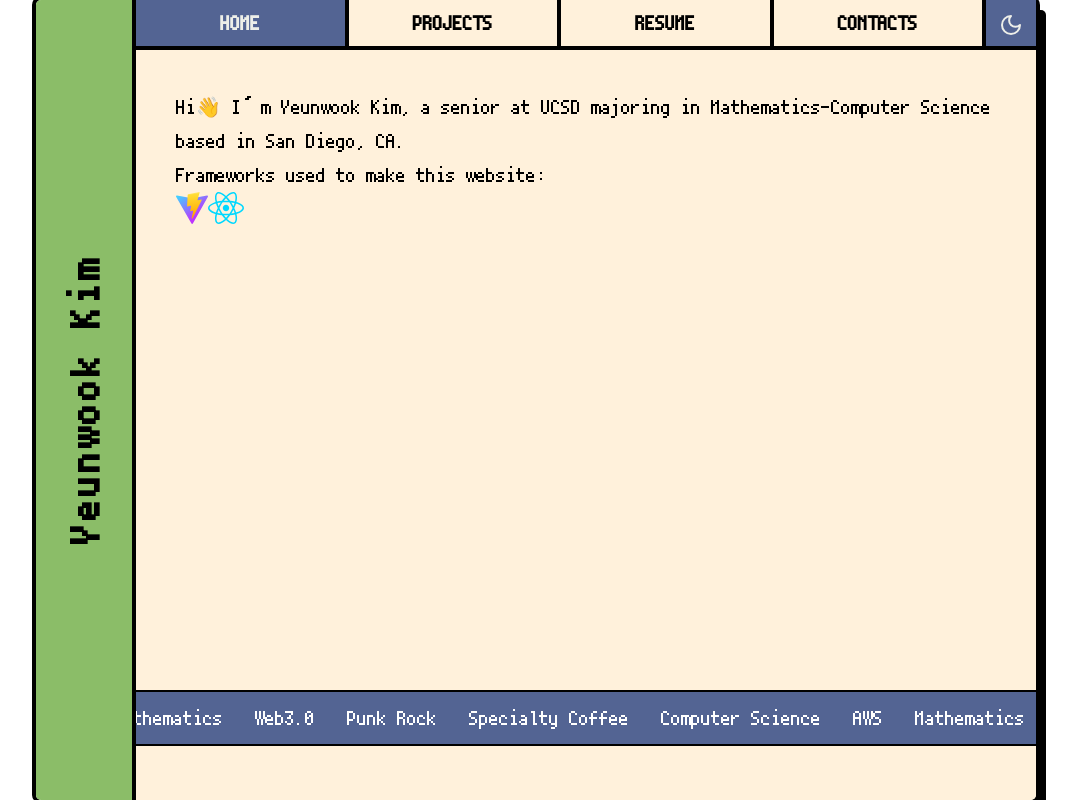
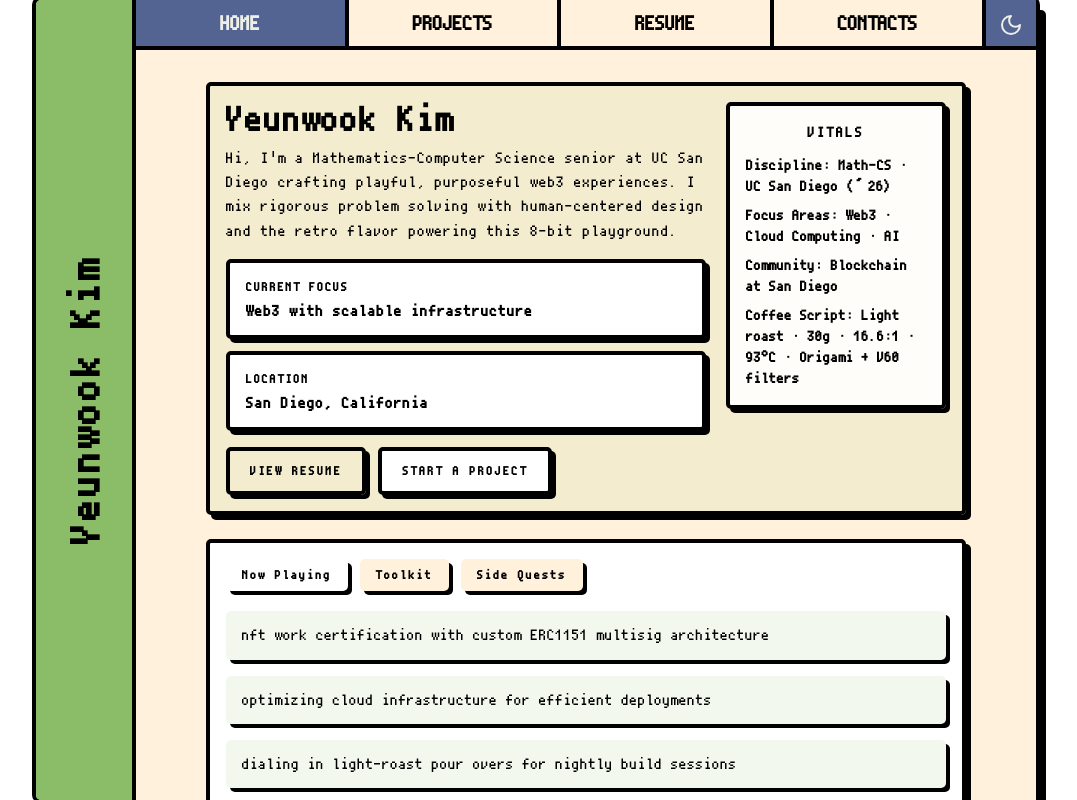
Before and after one commit to Yanuk-K/Personal-Website, a React (Vite) app: page / in a window 1280 px wide. Shown: the whole page, without its empty margins (104-1181 px from the left). Built offline with nearby package versions, Linux system fonts and the light colour scheme.

Commit message:
Huge update to main page

```diff
--- a/src/pages/Home.tsx
+++ b/src/pages/Home.tsx
@@ -1,37 +1,166 @@
+import { useMemo, useState } from "react";
 import reactLogo from "../assets/react.svg";
 import viteLogo from "../assets/vite.svg";
 import Marquee from "../components/Marquee";
 
+type PanelKey = "now" | "stack" | "fun";
+
 function Home() {
-  const items = [
+  const items = useMemo(
+    () => [
       "Computer Science",
       "AWS",
       "Mathematics",
       "Web3.0",
       "Punk Rock",
       "Specialty Coffee",
-  ];
+      "Rhythm Games",
+      "Riichi Mahjong",
+    ],
+    [],
+  );
+
+  const [activePanel, setActivePanel] = useState<PanelKey>("now");
+
+  const panelCopy: Record<PanelKey, string[]> = {
+    now: [
+      "nft work certification with custom ERC1151 multisig architecture",
+      "optimizing cloud infrastructure for efficient deployments",
+      "dialing in light-roast pour overs for nightly build sessions",
+    ],
+    stack: [
+      "TypeScript · React · Vite for rapid web experiences",
+      "Solidity · Python · Java · C++ for cross-stack problem solving",
+      "AWS (Lambda, EC2, RDS) · Docker · Kubernetes",
+    ],
+    fun: [
+      "moshing at punk rock gigs!!!",
+      "binge gaming at arcades",
+      "tracking coffee recipes like patch notes",
+    ],
+  };
+
   return (
-    <div className="min-h-[87dvh] flex flex-col justify-between">
-      <div className="w600:p-[30px] w600:text-lg w400:p-5 w400:text-base p-10 text-xl leading-[1.7]">
-        <p>
-          Hi👋 I’m Yeunwook Kim, a senior at UCSD majoring in
-          Mathematics-Computer Science based in San Diego, CA.
+    <div className="flex h-full flex-col bg-bg text-text dark:bg-darkBg dark:text-darkText">
+      <div className="mx-auto flex w-full max-w-[800px] flex-1 flex-col gap-6 px-5 pb-8 pt-8 w800:max-w-[700px] w700:gap-5 w600:px-4 w500:max-w-[560px] w400:pb-6 w400:pt-6">
+        <section className="rounded-base border-4 border-black bg-main/10 p-5 shadow-[5px_5px_0_#000] dark:border-darkBorder dark:bg-darkMain/20 dark:shadow-[5px_5px_0_#000] md:p-4">
+          <div className="flex flex-col gap-6 lg:grid lg:grid-cols-[minmax(0,1fr)_minmax(0,220px)] lg:items-start lg:gap-5">
+            <div className="flex flex-col gap-4">
+              <div className="space-y-2">
+                <p className="font-PixelMplus text-[38px] font-black leading-[1.05] tracking-[0.06em] lg:text-[34px] md:text-[30px] w500:text-[24px]">
+                  Yeunwook Kim
                 </p>
-
-        <div>
-          Frameworks used to make this website:
-          <div className="flex-row flex">
-            <a className="" href="https://vitejs.dev" target="_blank">
-              <img src={viteLogo} className="logo" alt="Vite logo" />
+                <p className="font-PixelMplus text-[16px] leading-relaxed tracking-[0.08em] lg:text-[15px]">
+                  Hi, I'm a Mathematics-Computer Science senior at UC San Diego crafting playful, purposeful web3 experiences. I mix rigorous problem solving with human-centered design and the retro flavor powering this 8-bit playground.
+                </p>
+              </div>
+              <div className="grid grid-cols-2 gap-3 md:grid-cols-1">
+                <div className="rounded-base border-4 border-black bg-white p-4 font-PixelMplus text-xs font-black uppercase tracking-[0.16em] shadow-[4px_4px_0_#000] dark:border-darkBorder dark:bg-darkMain">
+                  <p>Current Focus</p>
+                  <p className="mt-2 font-PixelMplus text-[15px] normal-case tracking-[0.08em]">
+                    Web3 with scalable infrastructure
+                  </p>
+                </div>
+                <div className="rounded-base border-4 border-black bg-white p-4 font-PixelMplus text-xs font-black uppercase tracking-[0.16em] shadow-[4px_4px_0_#000] dark:border-darkBorder dark:bg-darkMain">
+                  <p>Location</p>
+                  <p className="mt-2 font-PixelMplus text-[15px] normal-case tracking-[0.08em]">
+                    San Diego, California
+                  </p>
+                </div>
+              </div>
+              <div className="flex flex-wrap gap-3">
+                <a
+                  href="/resume"
+                  className="rounded-base border-4 border-black bg-accent px-5 py-3 font-PixelMplus text-xs font-black uppercase tracking-[0.2em] shadow-[4px_4px_0_#000] transition-transform hover:-translate-y-1 hover:shadow-[7px_7px_0_#000] dark:border-darkBorder dark:bg-darkAccent"
+                >
+                  View Resume
                 </a>
-            <a className="" href="https://react.dev" target="_blank">
-              <img src={reactLogo} className="logo react" alt="React logo" />
+                <a
+                  href="mailto:kimyw102699@gmail.com"
+                  className="rounded-base border-4 border-black bg-white px-5 py-3 font-PixelMplus text-xs font-black uppercase tracking-[0.2em] shadow-[4px_4px_0_#000] transition-transform hover:-translate-y-1 hover:bg-main hover:shadow-[7px_7px_0_#000] dark:border-darkBorder dark:bg-darkMain"
+                >
+                  Start a Project
                 </a>
               </div>
             </div>
+            <div className="rounded-base border-4 border-black bg-white/90 p-4 font-PixelMplus text-[11px] font-black uppercase tracking-[0.14em] shadow-[4px_4px_0_#000] dark:border-darkBorder dark:bg-darkMain/70">
+              <p className="text-center text-[14px] tracking-[0.18em]">Vitals</p>
+              <ul className="mt-3 space-y-2 font-PixelMplus text-[14px] normal-case tracking-[0.05em]">
+                <li>
+                  Discipline: Math-CS · UC San Diego (’26)
+                </li>
+                <li>Focus Areas: Web3 · Cloud Computing · AI</li>
+                <li>Community: Blockchain at San Diego</li>
+                <li>
+                  Coffee Script: Light roast · 30g · 16.6:1 · 93°C · Origami + V60 filters
+                </li>
+              </ul>
             </div>
-      <div className="">
+          </div>
+        </section>
+
+        <section className="rounded-base border-4 border-black bg-white p-5 shadow-[5px_5px_0_#000] dark:border-darkBorder dark:bg-darkMain md:p-4">
+          <div className="flex flex-wrap gap-3 font-PixelMplus text-xs font-black uppercase tracking-[0.18em]">
+            <button
+              type="button"
+              onClick={() => setActivePanel("now")}
+              className={`rounded-base border-3 border-black px-4 py-2 shadow-[4px_4px_0_#000] transition-colors ${activePanel === "now" ? "bg-accent" : "bg-bg hover:bg-main"} dark:border-darkBorder dark:bg-darkBg dark:hover:bg-darkMain`}
+            >
+              Now Playing
+            </button>
+            <button
+              type="button"
+              onClick={() => setActivePanel("stack")}
+              className={`rounded-base border-3 border-black px-4 py-2 shadow-[4px_4px_0_#000] transition-colors ${activePanel === "stack" ? "bg-accent" : "bg-bg hover:bg-main"} dark:border-darkBorder dark:bg-darkBg dark:hover:bg-darkMain`}
+            >
+              Toolkit
+            </button>
+            <button
+              type="button"
+              onClick={() => setActivePanel("fun")}
+              className={`rounded-base border-3 border-black px-4 py-2 shadow-[4px_4px_0_#000] transition-colors ${activePanel === "fun" ? "bg-accent" : "bg-bg hover:bg-main"} dark:border-darkBorder dark:bg-darkBg dark:hover:bg-darkMain`}
+            >
+              Side Quests
+            </button>
+          </div>
+          <div className="mt-5 grid gap-4 font-PixelMplus text-[15px] leading-relaxed tracking-[0.05em]">
+            {panelCopy[activePanel].map((line) => (
+              <div
+                key={line}
+                className="rounded-base border-3 border-black bg-main/10 px-4 py-3 shadow-[4px_4px_0_#000] dark:border-darkBorder dark:bg-darkMain/40"
+              >
+                {line}
+              </div>
+            ))}
+          </div>
+          <div className="mt-6 rounded-base border-4 border-black bg-[#fef4d2] p-4 shadow-[4px_4px_0_#000] dark:border-darkBorder dark:bg-darkBg/60">
+            <p className="font-PixelMplus text-xs font-black uppercase tracking-[0.22em]">
+              Built With
+            </p>
+            <div className="mt-3 flex flex-wrap items-center gap-5 w500:gap-3">
+              <a
+                className="inline-flex items-center gap-2 rounded-base border-2 border-black bg-white px-3 py-2 font-PixelMplus text-xs uppercase tracking-[0.3em] shadow-[4px_4px_0_#000] transition-transform hover:-translate-y-1 dark:border-darkBorder dark:bg-darkMain"
+                href="https://vitejs.dev"
+                target="_blank"
+                rel="noreferrer"
+              >
+                <img src={viteLogo} className="h-8 w-8" alt="Vite logo" />
+                Vite
+              </a>
+              <a
+                className="inline-flex items-center gap-2 rounded-base border-2 border-black bg-white px-3 py-2 font-PixelMplus text-xs uppercase tracking-[0.3em] shadow-[4px_4px_0_#000] transition-transform hover:-translate-y-1 dark:border-darkBorder dark:bg-darkMain"
+                href="https://react.dev"
+                target="_blank"
+                rel="noreferrer"
+              >
+                <img src={reactLogo} className="h-8 w-8" alt="React logo" />
+                React
+              </a>
+            </div>
+          </div>
+        </section>
+      </div>
+      <div className="mx-auto w-full max-w-[880px]">
         <Marquee items={items} />
       </div>
     </div>
```
Lines whose indentation alone changed are shown as unchanged.
